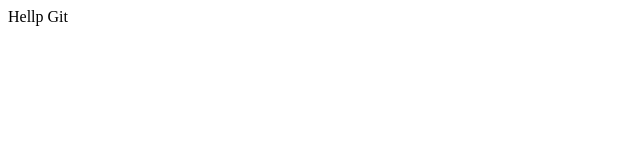
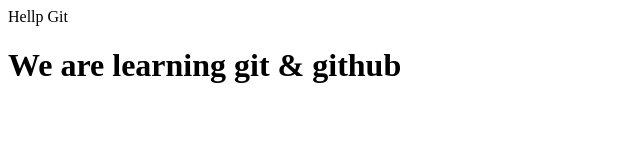
Before and after one commit to Shihab31/git-practice, a plain HTML site: page index.html in a window 1280 px wide. Shown: the whole page, without its empty margins (0-640 px from the left). Drawn offline with Linux system fonts and the light colour scheme.

Commit message:
update readme & index file

```diff
--- a/index.html
+++ b/index.html
@@ -1 +1,2 @@
 <p>Hellp Git</p>
+<h1>We are learning git & github</h1>
```
Also changed, not shown: 1 other file.
